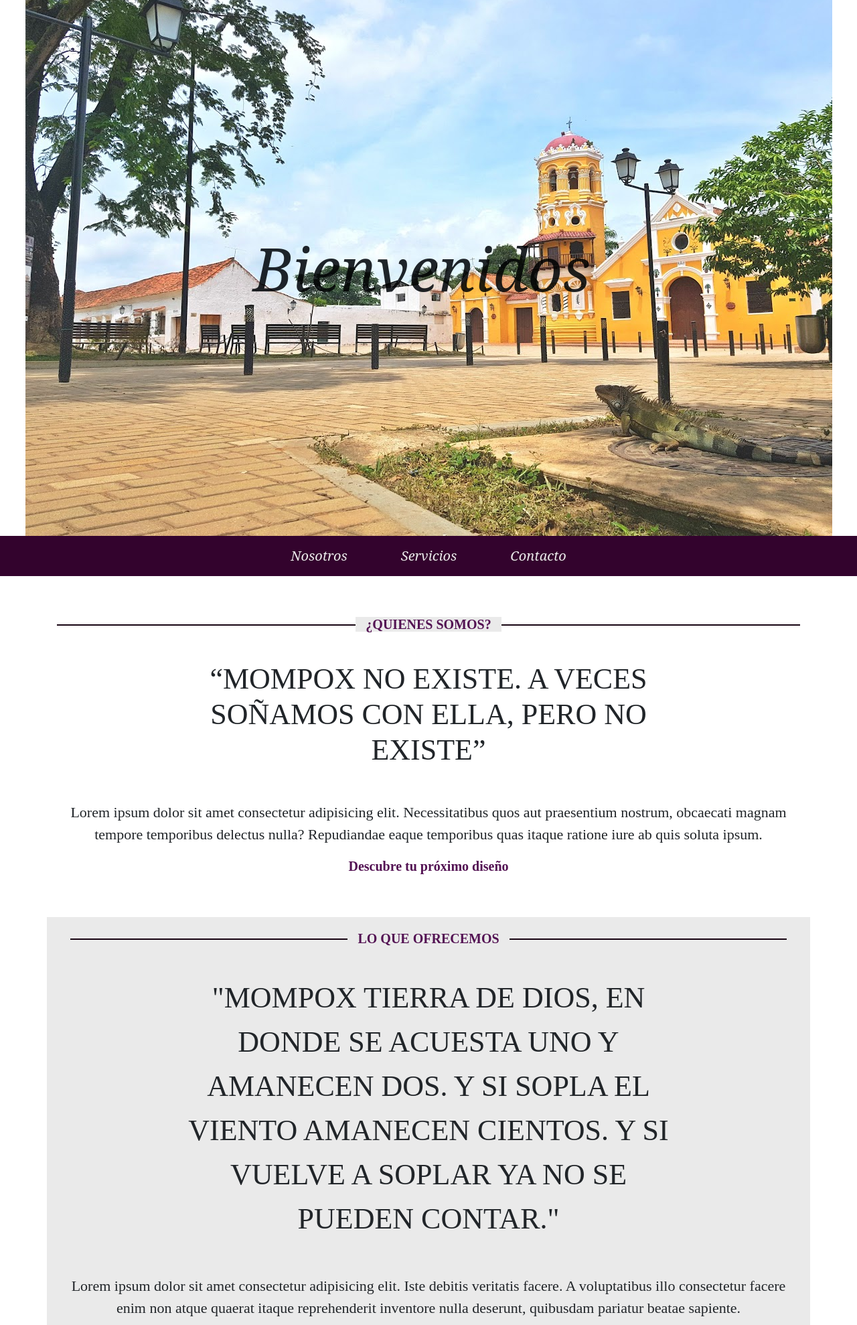
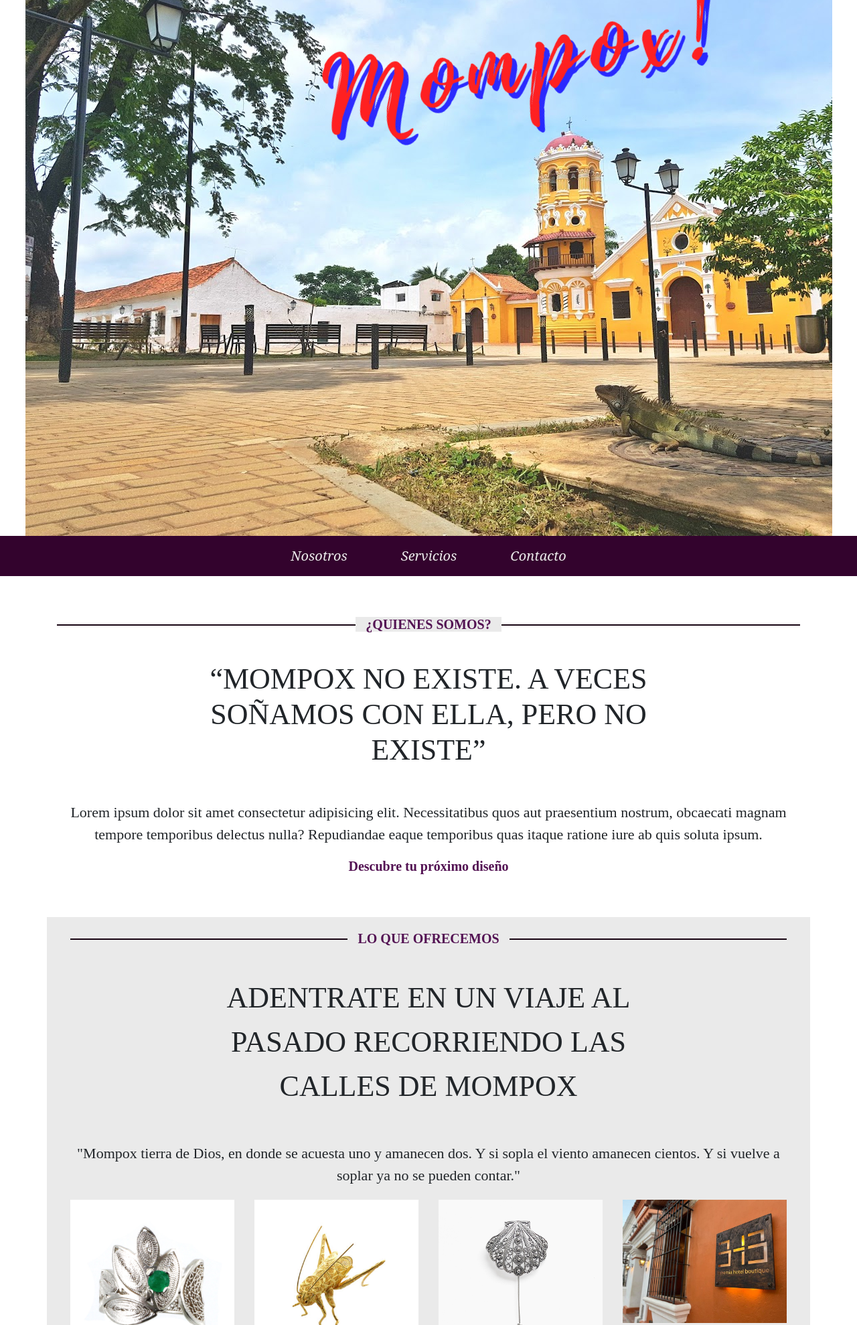
Before and after one commit to Rlaradiaz/Mompox, a plain HTML site: page index.html in a window 1280 px wide. Shown: the top 1978 px of the page at 67% size. Drawn offline with nearby package versions, Linux system fonts and the light colour scheme.

Commit message:
New pics

```diff
--- a/css/estilos.css
+++ b/css/estilos.css
@@ -24,7 +24,7 @@ p {
 .contenido-header {
     width: 100%;
     height: 100vh;
-    background-image: url(../img/Mompox1.jpg);
+    background-image: url(../img/Mompox.jpg);
     background-position: center;
 
     background-attachment: fixed;
--- a/index.html
+++ b/index.html
@@ -12,7 +12,7 @@
 <body>
 	<div class="contenido-header">
 		<div class="fondo" id="fondo">
-			<h1 class="texto">Bienvenidos</h1>
+			<h1 class="texto"></h1>
 		</div>
 	</div>
 
@@ -40,14 +40,14 @@
 	<div class="row productos">
 			<article class="col-12 text-center">
 				<h2 class="subtitulo"><span>Lo que ofrecemos</span></h2>
-				<p class="titulo">"Mompox tierra de Dios,
+				<p class="titulo">Adentrate en un viaje al pasado recorriendo las calles de Mompox</p>
+				<p>"Mompox tierra de Dios,
 					en donde se acuesta uno y amanecen dos.
 					Y si sopla el viento amanecen cientos.
 					Y si vuelve a soplar ya no se pueden contar."
 
 
-					</p>
-				<p> Lorem ipsum dolor sit amet consectetur adipisicing elit. Iste debitis veritatis facere. A voluptatibus illo consectetur facere enim non atque quaerat itaque reprehenderit inventore nulla deserunt, quibusdam pariatur beatae sapiente.</p>
+					 </p>
 			</article>
 
 			<div class="col-12">
```
Also changed, not shown: img/Mompox.jpg (added), img/Mompox1.jpg (deleted), img/iglesia.jpg (deleted).
